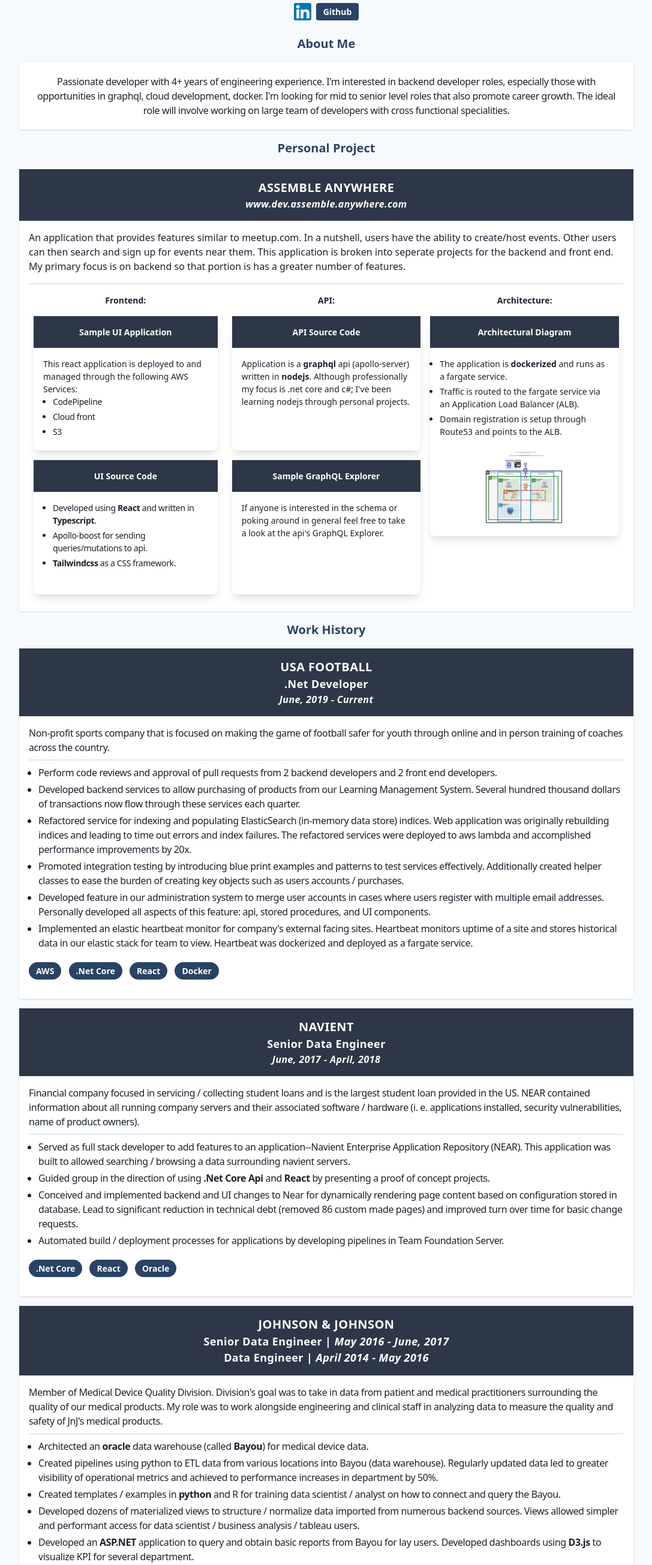
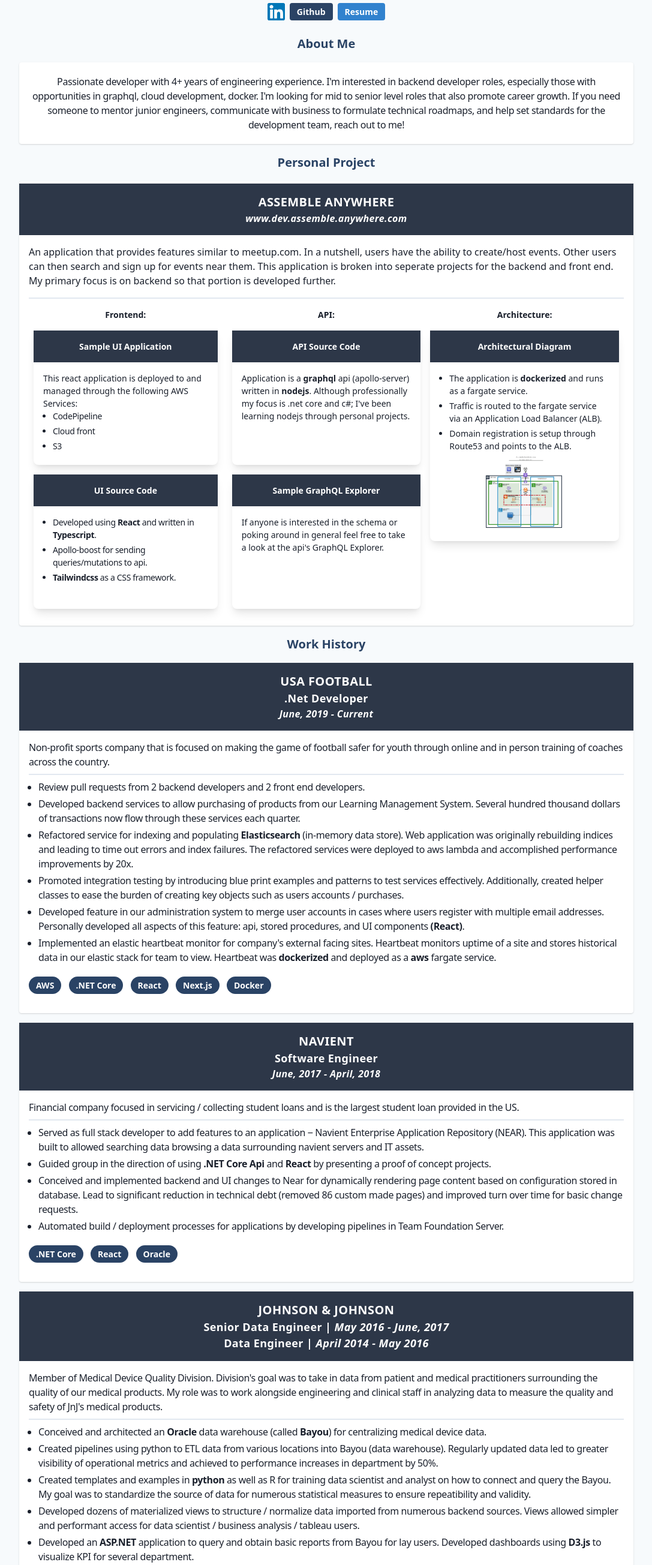
Before and after one commit to mohanwer/resume, a website: page src/index.html in a window 1280 px wide. Shown: the part 191-2800 px from the top of the page at 60% size, without its empty margins (96-1183 px from the left). Drawn offline with nearby package versions, Linux system fonts and the light colour scheme; files that its build step writes are made by us from their sources.

Commit message:
Added Resume.pdf Added Education and Certificates.

```diff
--- a/src/index.html
+++ b/src/index.html
@@ -29,6 +29,9 @@
         <div>
           <a href='https://github.com/mohanwer' class='inline-block bg-blue-900 rounded px-3 py-1 text-sm font-semibold text-white'>Github</a>
         </div>
+        <div>
+          <a href='./Resume.pdf' class='inline-block bg-blue-600 rounded px-3 py-1 text-sm font-semibold text-white ml-2' target="_blank">Resume</a>
+        </div>
       </div>
 
       <!-- Intro -->
@@ -37,8 +40,8 @@
         <div class='m-4 text-gray-900'>
           <p class='sans antialiased tracking-tight text-center'>
             Passionate developer with 4+ years of engineering experience. I'm interested in backend developer roles, especially those with
-            opportunities in graphql, cloud development, docker. I'm looking for mid to senior level roles that also promote career growth. The ideal role will
-            involve working on large team of developers with cross functional specialities.
+            opportunities in graphql, cloud development, docker. I'm looking for mid to senior level roles that also promote career growth. If you need someone
+            to mentor junior engineers, communicate with business to formulate technical roadmaps, and help set standards for the development team, reach out to me!
         </div>
       </div>
       <!-- Intro End -->
@@ -64,7 +67,7 @@
               <div>
                 An application that provides features similar to meetup.com. In a nutshell, users have the ability to create/host events.
                 Other users can then search and sign up for events near them. This application is broken into seperate projects for the backend
-                and front end. My primary focus is on backend so that portion is has a greater number of features.
+                and front end. My primary focus is on backend so that portion is developed further.
               </div>
             </div>
           </div>
@@ -98,7 +101,7 @@
 
                 <div class="w-full flex justify-center mt-4 md:h-56">
                   <div class="bg-white rounded-lg shadow-lg mt- w-auto inline-block">
-                    <a href="https://dev.assembleanywhere.com/" target="_blank">
+                    <a href="https://github.com/mohanwer/meets-ui" target="_blank">
                       <div class="info-card">
                         <div class="info-header">
                           UI Source Code
@@ -167,8 +170,8 @@
                         <div class="info-header">
                           Architectural Diagram
                         </div>
-                        <div class="info-body list-disc">
-                          <ol class="list-disc mb-4">
+                        <div class="info-body">
+                          <ol class="list-disc ml-4">
                             <li>The application is <span class="font-bold">dockerized</span> and runs as a fargate service.</li>
                             <li>Traffic is routed to the fargate service via an Application Load Balancer (ALB).</li>
                             <li>Domain registration is setup through Route53 and points to the ALB.</li>
@@ -212,30 +215,31 @@
 
               <div class='sans antialiased tracking-tight ml-4'>
                 <ul class="list-disc">
-                  <li>Perform code reviews and approval of pull requests from 2 backend developers and 2 front end developers.</li>
+                  <li>Review pull requests from 2 backend developers and 2 front end developers.</li>
                   <li>Developed backend services to allow purchasing of products from our Learning Management System.
                     <span class="small-hide">Several hundred thousand dollars of transactions now flow through these services each quarter.</span>
                   </li>
-                  <li>Refactored service for indexing and populating ElasticSearch (in-memory data store) indices. <span class="small-hide"> Web application was originally
+                  <li>Refactored service for indexing and populating <span class="font-bold">Elasticsearch</span> (in-memory data store). <span class="small-hide"> Web application was originally
                     rebuilding indices and leading to time out errors and index failures. The refactored services were deployed to aws lambda
                     and accomplished performance improvements by 20x.</span></li>
                   <li>Promoted integration testing by introducing blue print examples and patterns to test services effectively.
-                    <span class="small-hide">Additionally created helper classes to ease the burden of creating key objects such as users accounts / purchases.</span>
+                    <span class="small-hide">Additionally, created helper classes to ease the burden of creating key objects such as users accounts / purchases.</span>
                   </li>
                   <li>Developed feature in our administration system to merge user accounts in cases where users register with multiple email addresses.
-                    <span class="small-hide">Personally developed all aspects of this feature: api, stored procedures, and UI components.</span>
+                    <span class="small-hide">Personally developed all aspects of this feature: api, stored procedures, and UI components <span class="font-bold">(React)</span>.</span>
                   </li>
                   <li>
                     Implemented an elastic heartbeat monitor for company's external facing sites. Heartbeat monitors uptime of a site and stores
-                    historical data in our elastic stack for team to view. <span class="small-hide">Heartbeat was dockerized and deployed as a fargate service.</span>
+                    historical data in our elastic stack for team to view. <span class="small-hide">Heartbeat was <span class="font-bold">dockerized</span> and deployed as a <span class="font-bold">aws</span> fargate service.</span>
                   </li>
                 </ul>
               </div>
             </div>
             <div class="py-4">
                 <span class="inline-block bg-blue-900 rounded-full px-3 py-1 text-sm font-semibold text-white mr-2">AWS</span>
-                <span class="inline-block bg-blue-900 rounded-full px-3 py-1 text-sm font-semibold text-white mr-2">.Net Core</span>
+                <span class="inline-block bg-blue-900 rounded-full px-3 py-1 text-sm font-semibold text-white mr-2">.NET Core</span>
                 <span class="inline-block bg-blue-900 rounded-full px-3 py-1 text-sm font-semibold text-white mr-2">React</span>
+                <span class="inline-block bg-blue-900 rounded-full px-3 py-1 text-sm font-semibold text-white mr-2">Next.js</span>
                 <span class="inline-block bg-blue-900 rounded-full px-3 py-1 text-sm font-semibold text-white mr-2">Docker</span>
             </div>
           </div>
@@ -248,23 +252,20 @@
             <div class='uppercase text-xl font-bold'>
               Navient
             </div>
-            <div class='text-lg'>Senior Data Engineer</div>
+            <div class='text-lg'>Software Engineer</div>
             <div class='italic '>June, 2017 - April, 2018</div>
           </div>
           <div class='m-4 pb-4'>
             <div class="w-full ">
                 <p class='sans antialiased tracking-tight mt-2 mb-2 pb-2 border-b-2 small-hide'>
                   Financial company focused in servicing / collecting student loans and is the largest student loan provided in the US.
-
-                  NEAR contained information about all running company servers and their associated software / hardware (i. e. applications installed,
-                  security vulnerabilities, name of product owners).
                 </p>
               <div class='list-disc sans antialiased tracking-tight ml-4'>
                 <ul class="list-disc">
-                  <li>Served as full stack developer to add features to an application--Navient Enterprise Application Repository (NEAR).
-                    <span class="small-hide">This application was built to allowed searching / browsing a data surrounding navient servers.</span></li>
+                  <li>Served as full stack developer to add features to an application &#8210 Navient Enterprise Application Repository (NEAR).
+                    <span class="small-hide">This application was built to allowed searching data browsing a data surrounding navient servers and IT assets.</span></li>
                   <li>
-                    Guided group in the direction of using <span class="font-bold">.Net Core Api</span> and <span class="font-bold">React</span>
+                    Guided group in the direction of using <span class="font-bold">.NET Core Api</span> and <span class="font-bold">React</span>
                     by presenting a proof of concept projects.
                   </li>
                   <li>
@@ -279,7 +280,7 @@
             </div>
 
             <div class="py-4">
-              <span class="inline-block bg-blue-900 rounded-full px-3 py-1 text-sm font-semibold text-white mr-2">.Net Core</span>
+              <span class="inline-block bg-blue-900 rounded-full px-3 py-1 text-sm font-semibold text-white mr-2">.NET Core</span>
               <span class="inline-block bg-blue-900 rounded-full px-3 py-1 text-sm font-semibold text-white mr-2">React</span>
               <span class="inline-block bg-blue-900 rounded-full px-3 py-1 text-sm font-semibold text-white mr-2">Oracle</span>
             </div>
@@ -306,7 +307,7 @@
               <div class='list-disc sans antialiased tracking-tight ml-4'>
                 <ul class="list-disc">
                   <li>
-                    Architected an <span class="font-bold">oracle</span> data warehouse (called <span class="font-bold">Bayou</span>) for medical device data.
+                    Conceived and architected an <span class="font-bold">Oracle</span> data warehouse (called <span class="font-bold">Bayou</span>) for centralizing medical device data.
                   </li>
                   <li>
                     Created pipelines using python to ETL data from various locations into Bayou (data warehouse).
@@ -316,7 +317,8 @@
                     </span>
                   </li>
                   <li>
-                    Created templates / examples in <span class="font-bold">python</span> and R for training data scientist / analyst on how to connect and query the Bayou.
+                    Created templates and examples in <span class="font-bold">python</span> as well as R for training data scientist and analyst on how to connect and query the Bayou.
+                    My goal was to standardize the source of data for numerous statistical measures to ensure repeatibility and validity.
                   </li>
                   <li>
                     Developed dozens of materialized views to structure / normalize data imported from numerous backend sources.
@@ -353,8 +355,31 @@
       <!-- Work History End -->
 
       <!-- Education Begin -->
-      <div class='text-xl font-bold text-center pt-4 pb-4 text-blue-900'>Education</div>
-      <div class="flex justify-center">
+      <div class='text-xl font-bold text-center pt-4 pb-4 text-blue-900'>Education and Certificates</div>
+
+      <div class="flex mt-4 justify-center">
+        <a href="https://www.youracclaim.com/badges/13998f8b-4519-465e-b6bb-0e82cefa2d4c/linked_in_profile" target="_blank">
+          <div class="bg-white p-4 rounded shadow text-center mr-4">
+            <div class="text-lg font-bold">
+              Amazon Web Services Developer - Associate
+            </div>
+            <div class="italic">2019</div>
+          </div>
+        </a>
+      </div>
+
+      <div class="flex mt-4 justify-center">
+        <a href="https://www.certmetrics.com/amazon/public/badge.aspx?i=9&t=c&d=2019-08-14&ci=AWS00854590" target="_blank">
+          <div class="bg-white p-4 rounded shadow text-center mr-4">
+            <div class="text-lg font-bold">
+              Amazon Web Services Cloud Practitioner
+            </div>
+            <div class="italic">2019</div>
+          </div>
+        </a>
+      </div>
+
+      <div class="flex mt-4 justify-center">
         <div class="bg-white p-4 rounded shadow text-center mr-4">
           <div class="text-lg font-bold">
             Post-Baccalaureate Certificate in Computer Science
--- a/styles.css
+++ b/styles.css
@@ -18,7 +18,7 @@
 }
 
 .info-card:hover > .info-body {
-    @apply bg-gray-800 text-white font-bold
+    @apply font-bold
 }
 
 li {
```
Also changed, not shown: 1 other file.
